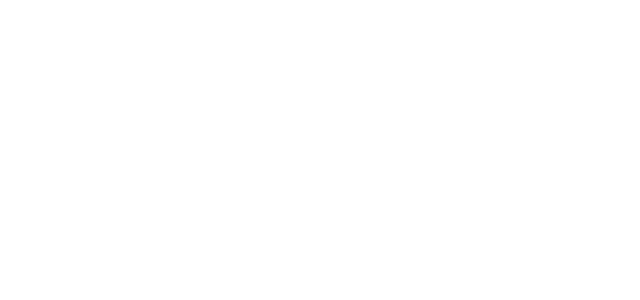
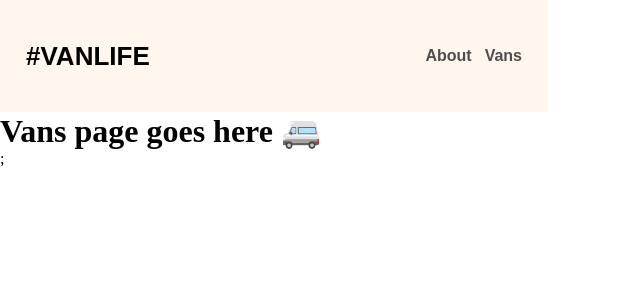
Before and after one commit to VaultDweller13/van-life, a React (Vite) app: page /vans in a window 1280 px wide. Before the commit this address had no page. Shown: the top 300 px of the page, without its empty margins (0-640 px from the left). Built offline with nearby package versions, Linux system fonts and the light colour scheme.

Commit message:
feat: add basic Vans page

```diff
--- a/src/App.tsx
+++ b/src/App.tsx
@@ -1,5 +1,5 @@
 import { BrowserRouter, Routes, Route } from 'react-router-dom';
-import { Home, About } from './pages';
+import { Home, About, Vans } from './pages';
 
 export const App = () => {
   return (
@@ -7,6 +7,7 @@
       <Routes>
         <Route path="/" element={<Home />} />
         <Route path="/about" element={<About />} />
+        <Route path="/vans" element={<Vans />} />
       </Routes>
     </BrowserRouter>
   );
--- /dev/null
+++ b/src/pages/Vans/Vans.tsx
@@ -0,0 +1,10 @@
+import { Header } from '../../components';
+
+export const Vans = () => {
+  return (
+    <>
+      <Header />
+      <h1>Vans page goes here 🚐</h1>;
+    </>
+  );
+};
--- a/src/pages/index.ts
+++ b/src/pages/index.ts
@@ -1,2 +1,3 @@
 export { Home } from './Home/Home';
 export { About } from './About/About';
+export { Vans } from './Vans/Vans';
```
Also changed, not shown: src/pages/Vans/Vans.module.css (added).
